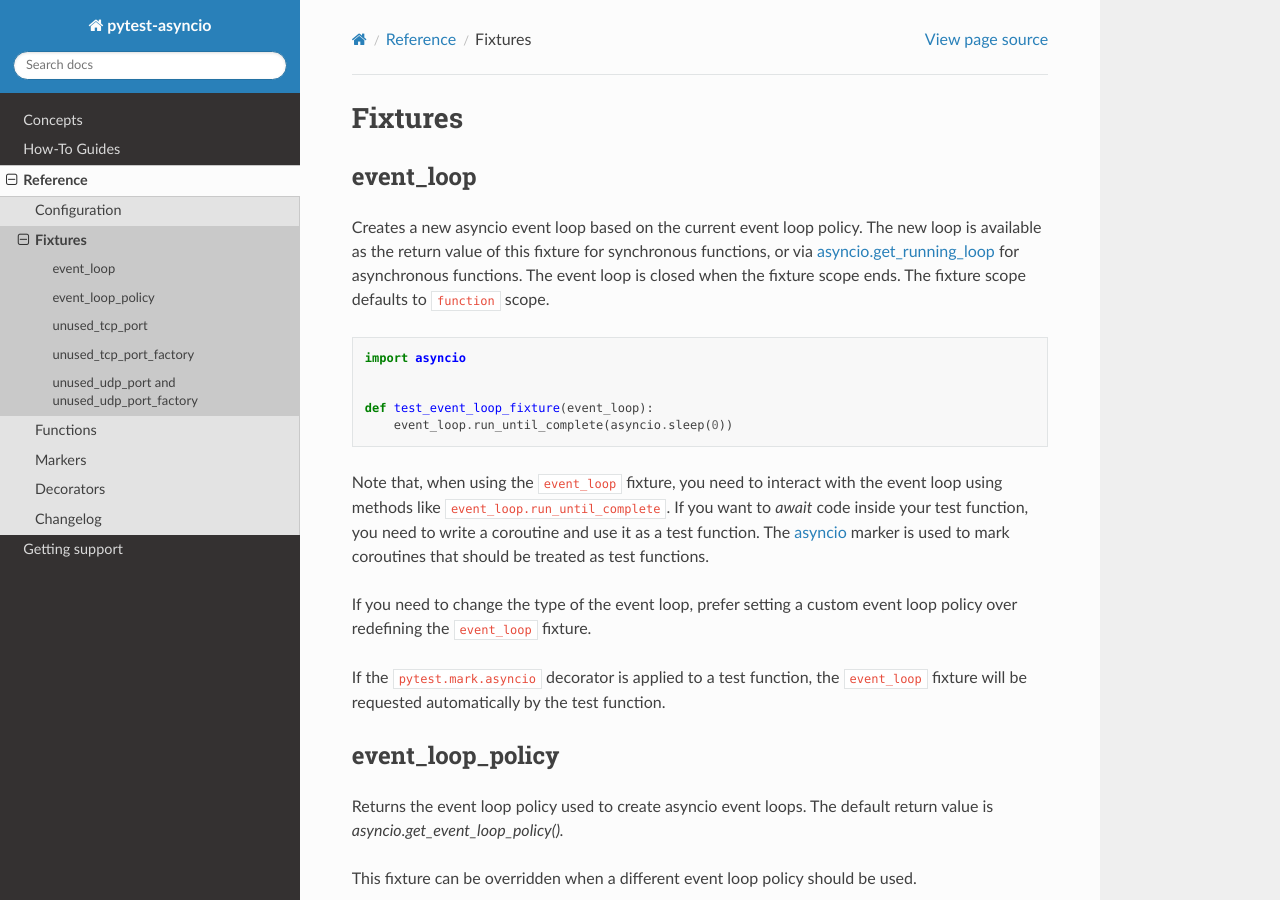
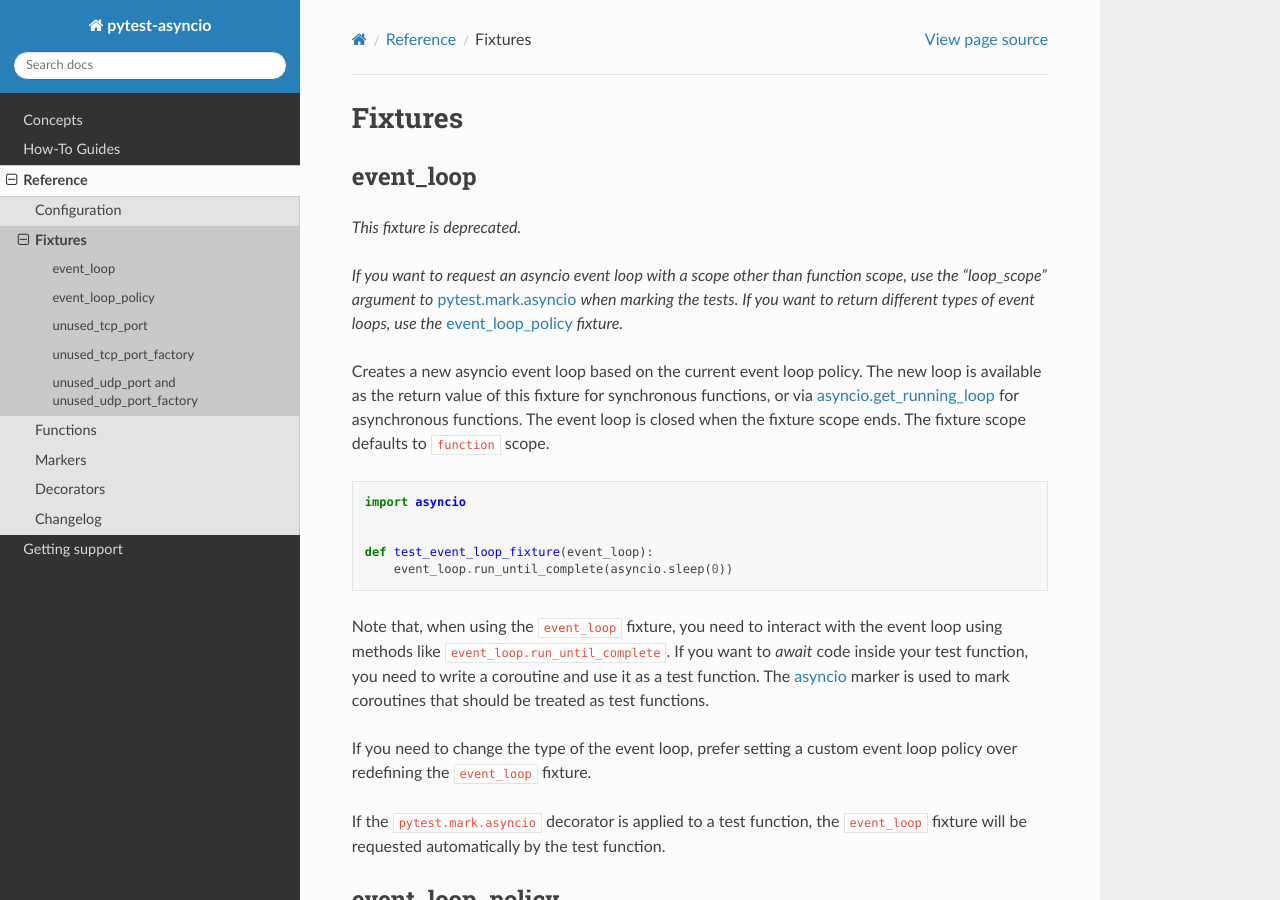
Before and after one commit to pytest-dev/pytest-asyncio, a Sphinx documentation site: the page built from docs/reference/fixtures/index.rst, in a window 1280 px wide and 900 px high. Built offline with Sphinx 7.4.7 and the Read the Docs theme 3.1.0, drawn with Linux system fonts in a browser that asks for light colours; pages that are not in the unit, such as notebooks, are missing from menus.

Commit message:
docs: Clarify deprecation of event_loop fixture.

```diff
--- a/docs/reference/fixtures/index.rst
+++ b/docs/reference/fixtures/index.rst
@@ -4,6 +4,13 @@
 
 event_loop
 ==========
+*This fixture is deprecated.*
+
+*If you want to request an asyncio event loop with a scope other than function
+scope, use the "loop_scope" argument to* :ref:`reference/markers/asyncio` *when marking the tests.
+If you want to return different types of event loops, use the* :ref:`reference/fixtures/event_loop_policy`
+*fixture.*
+
 Creates a new asyncio event loop based on the current event loop policy. The new loop
 is available as the return value of this fixture for synchronous functions, or via `asyncio.get_running_loop <https://docs.python.org/3/library/asyncio-eventloop.html#asyncio.get_running_loop>`__ for asynchronous functions.
 The event loop is closed when the fixture scope ends.
@@ -19,6 +26,8 @@
 
 If the ``pytest.mark.asyncio`` decorator is applied to a test function, the ``event_loop``
 fixture will be requested automatically by the test function.
+
+.. _reference/fixtures/event_loop_policy:
 
 event_loop_policy
 =================
--- a/docs/reference/markers/index.rst
+++ b/docs/reference/markers/index.rst
@@ -1,6 +1,8 @@
 =======
 Markers
 =======
+
+.. _reference/markers/asyncio:
 
 ``pytest.mark.asyncio``
 =======================
```
